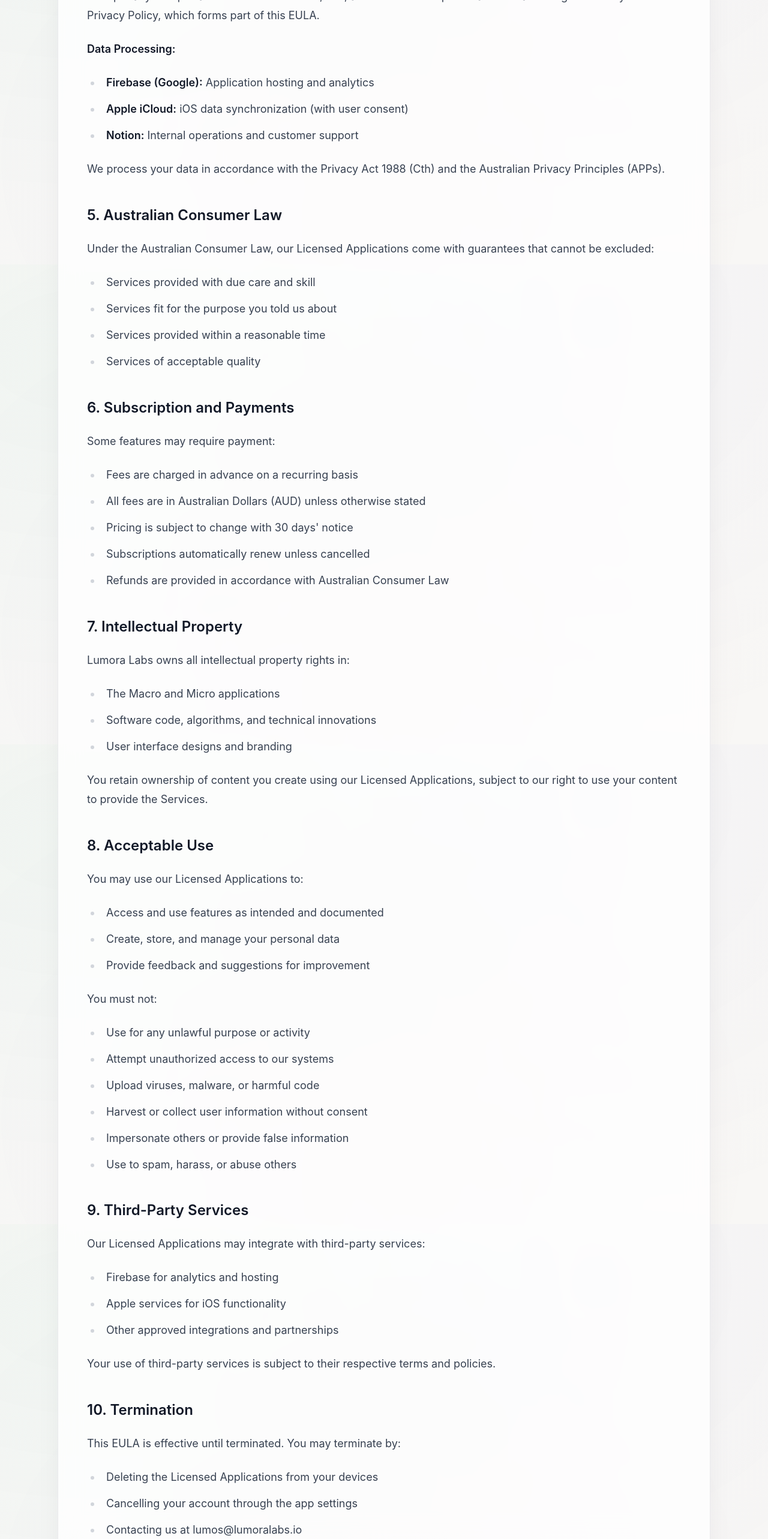
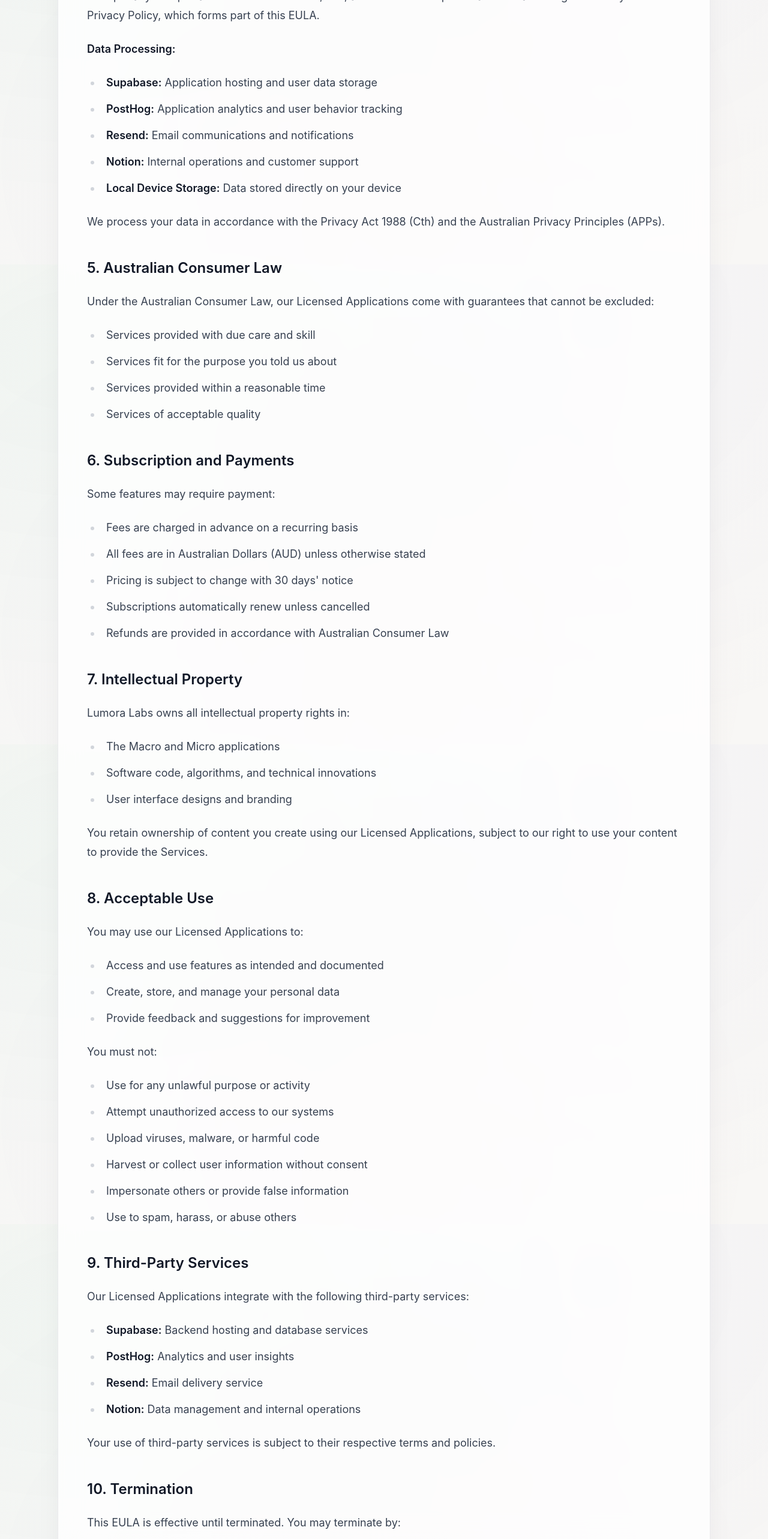
Before and after one commit to Imhermes1/LumoraLabsSite, a Next.js app: page /terms-of-use in a window 1280 px wide. Shown: the part 1959-4525 px from the top of the page at 60% size. Built offline with nearby package versions, Linux system fonts and the light colour scheme.

Commit message:
feat: update data processing and third-party services sections in Terms of Use

```diff
--- a/src/app/terms-of-use/page.tsx
+++ b/src/app/terms-of-use/page.tsx
@@ -83,9 +83,11 @@ export default function TermsOfUse() {
               </p>
               <p className="mb-4"><strong>Data Processing:</strong></p>
               <ul className="mb-6 list-disc pl-6">
-                <li><strong>Firebase (Google):</strong> Application hosting and analytics</li>
-                <li><strong>Apple iCloud:</strong> iOS data synchronization (with user consent)</li>
+                <li><strong>Supabase:</strong> Application hosting and user data storage</li>
+                <li><strong>PostHog:</strong> Application analytics and user behavior tracking</li>
+                <li><strong>Resend:</strong> Email communications and notifications</li>
                 <li><strong>Notion:</strong> Internal operations and customer support</li>
+                <li><strong>Local Device Storage:</strong> Data stored directly on your device</li>
               </ul>
               <p className="mb-6">
                 We process your data in accordance with the Privacy Act 1988 (Cth) and the Australian Privacy Principles (APPs).
@@ -145,12 +147,13 @@ export default function TermsOfUse() {
 
               <h2 className="text-2xl font-semibold text-gray-900 mb-6">9. Third-Party Services</h2>
               <p className="mb-4">
-                Our Licensed Applications may integrate with third-party services:
+                Our Licensed Applications integrate with the following third-party services:
               </p>
               <ul className="mb-6 list-disc pl-6">
-                <li>Firebase for analytics and hosting</li>
-                <li>Apple services for iOS functionality</li>
-                <li>Other approved integrations and partnerships</li>
+                <li><strong>Supabase:</strong> Backend hosting and database services</li>
+                <li><strong>PostHog:</strong> Analytics and user insights</li>
+                <li><strong>Resend:</strong> Email delivery service</li>
+                <li><strong>Notion:</strong> Data management and internal operations</li>
               </ul>
               <p className="mb-6">
                 Your use of third-party services is subject to their respective terms and policies.
```
